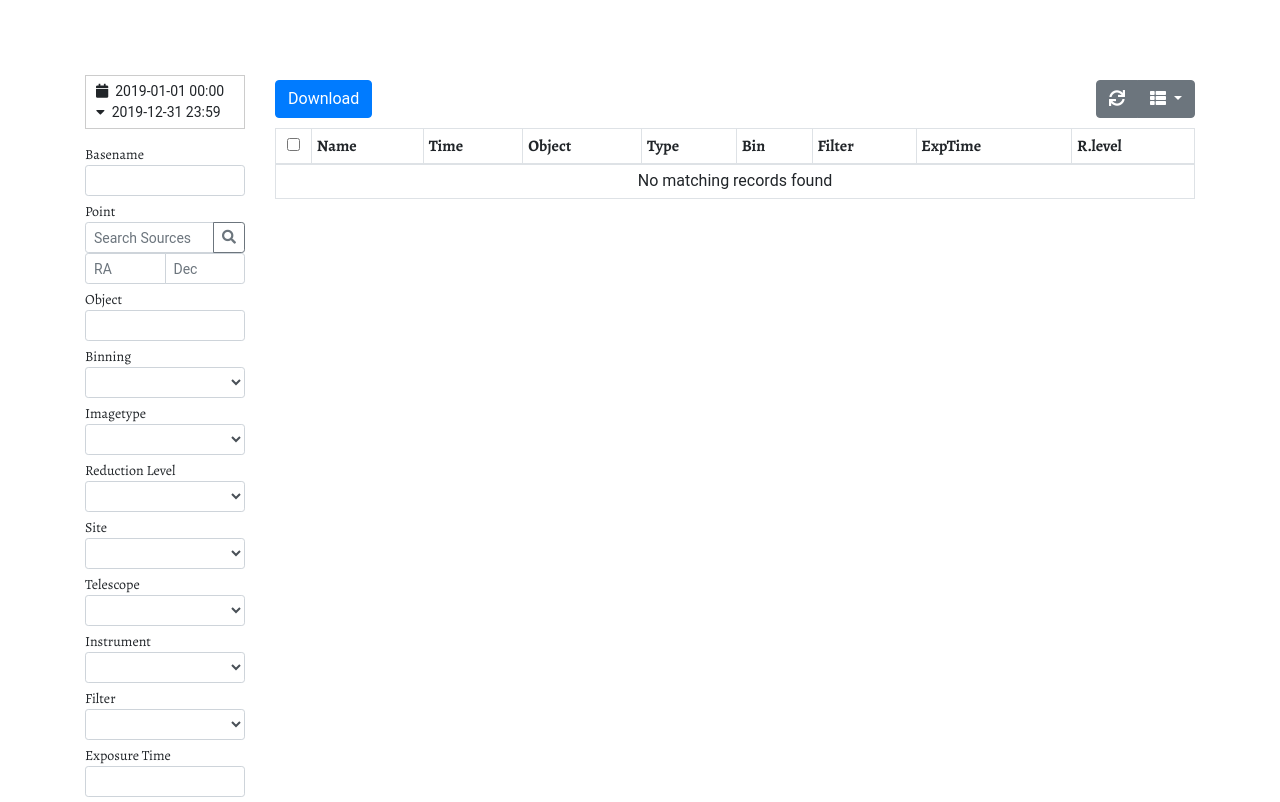
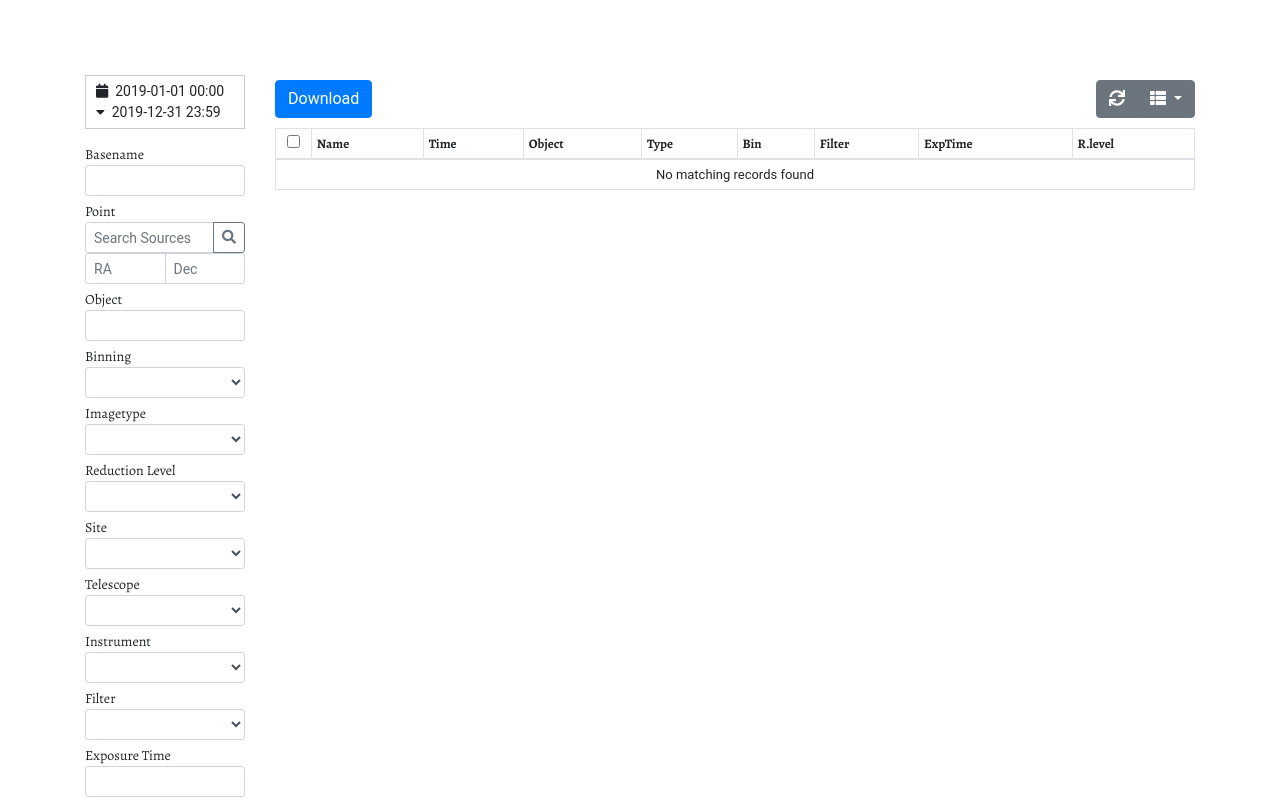
Before and after one commit to pyobs/pyobs-archive, a Django app: page / in a window 1280 px wide. Shown: the part 56-858 px from the top of the page. Run offline with Django 3.2, Linux system fonts and the light colour scheme; lists and menus that the app fills with data are empty; parts of the project's set-up code (start-up, migrations or seed data) failed here and were passed over; some libraries are stand-ins or nearby versions; some web fonts are replaced.

Commit message:
changed font size in table

```diff
--- a/static/css/styles.css
+++ b/static/css/styles.css
@@ -60,3 +60,7 @@ h1, h2, h3, h4, h5, h6, th, nav, label {
 	z-index: 9999;
 	background: url(/static/img/ajax-loader.gif) center no-repeat #fff;
 }
+
+table {
+    font-size: small;
+}
```
